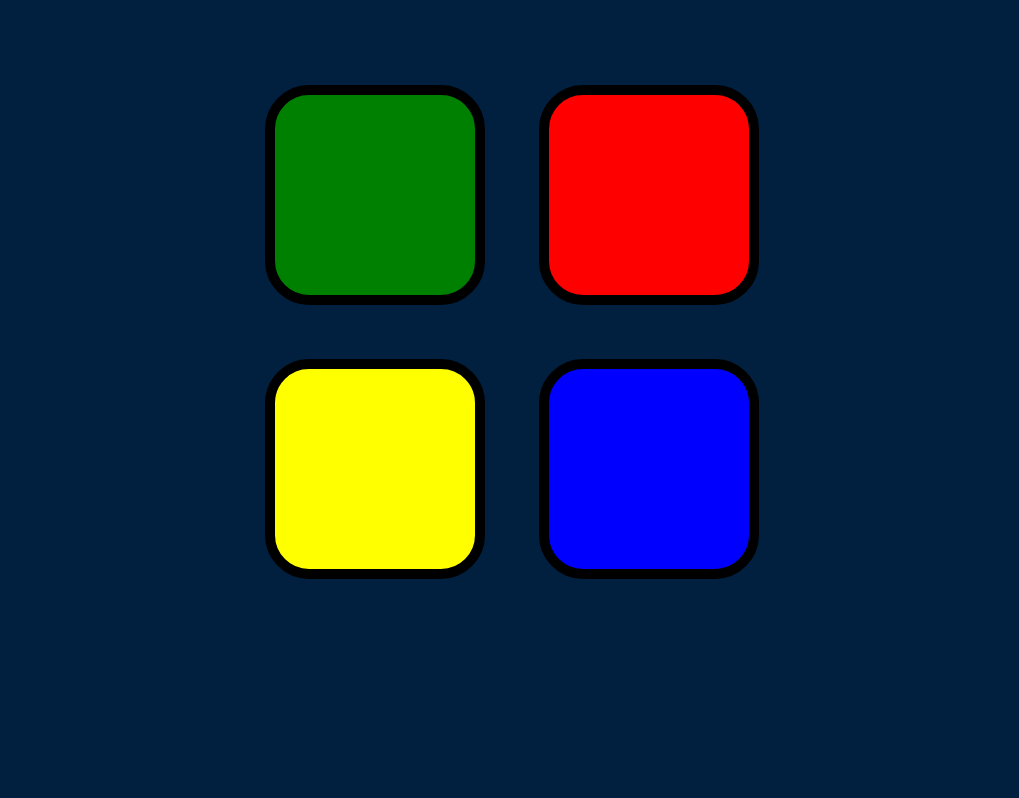
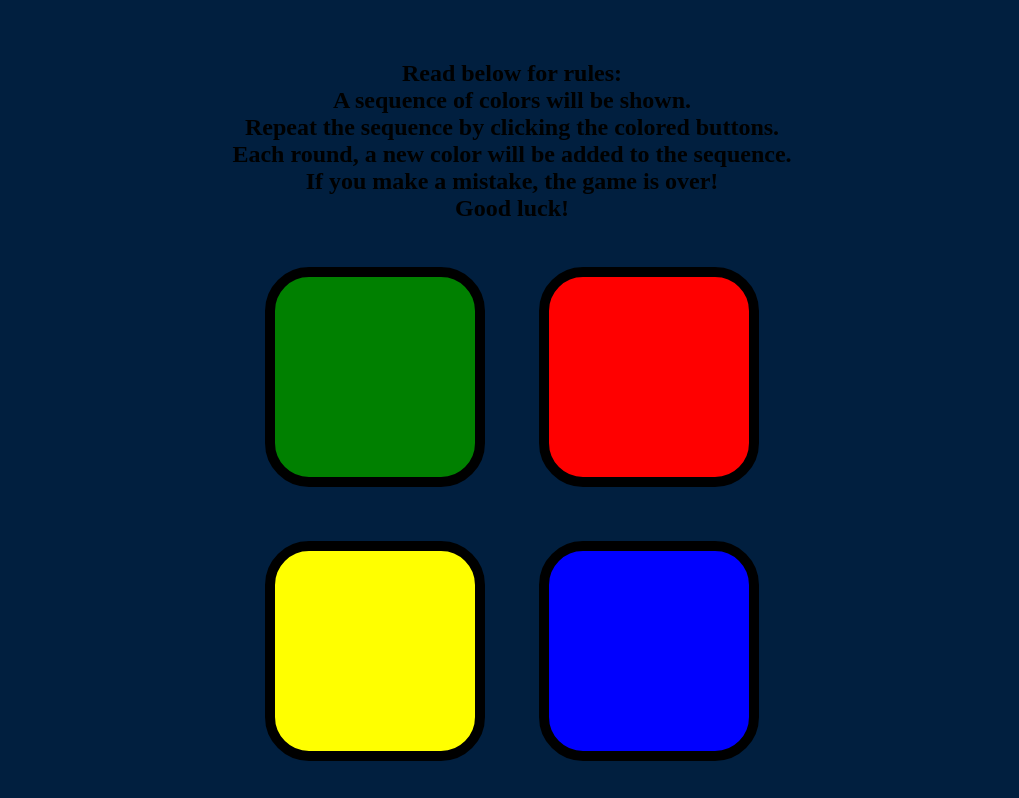
Before and after one commit to GH-BCooper/Simon_Game, a plain HTML site: page index.html in a window 1280 px wide. Shown: the part 114-912 px from the top of the page, without its empty margins (128-1147 px from the left). Before the commit the page ends 800 px from the top, so only its background shows below. Drawn offline with nearby package versions, Linux system fonts and the light colour scheme.

Commit message:
Added Instructions

```diff
--- a/index.html
+++ b/index.html
@@ -10,6 +10,13 @@
 
 <body>
   <h1 id="level-title">Press A Key to Start</h1>
+  <h2> Read below for rules:
+    <br> A sequence of colors will be shown.
+    <br> Repeat the sequence by clicking the colored buttons.
+    <br> Each round, a new color will be added to the sequence.
+    <br> If you make a mistake, the game is over!
+    <br> Good luck!
+  </h2>
   <div class="container">
     <div class="row">
 
```
